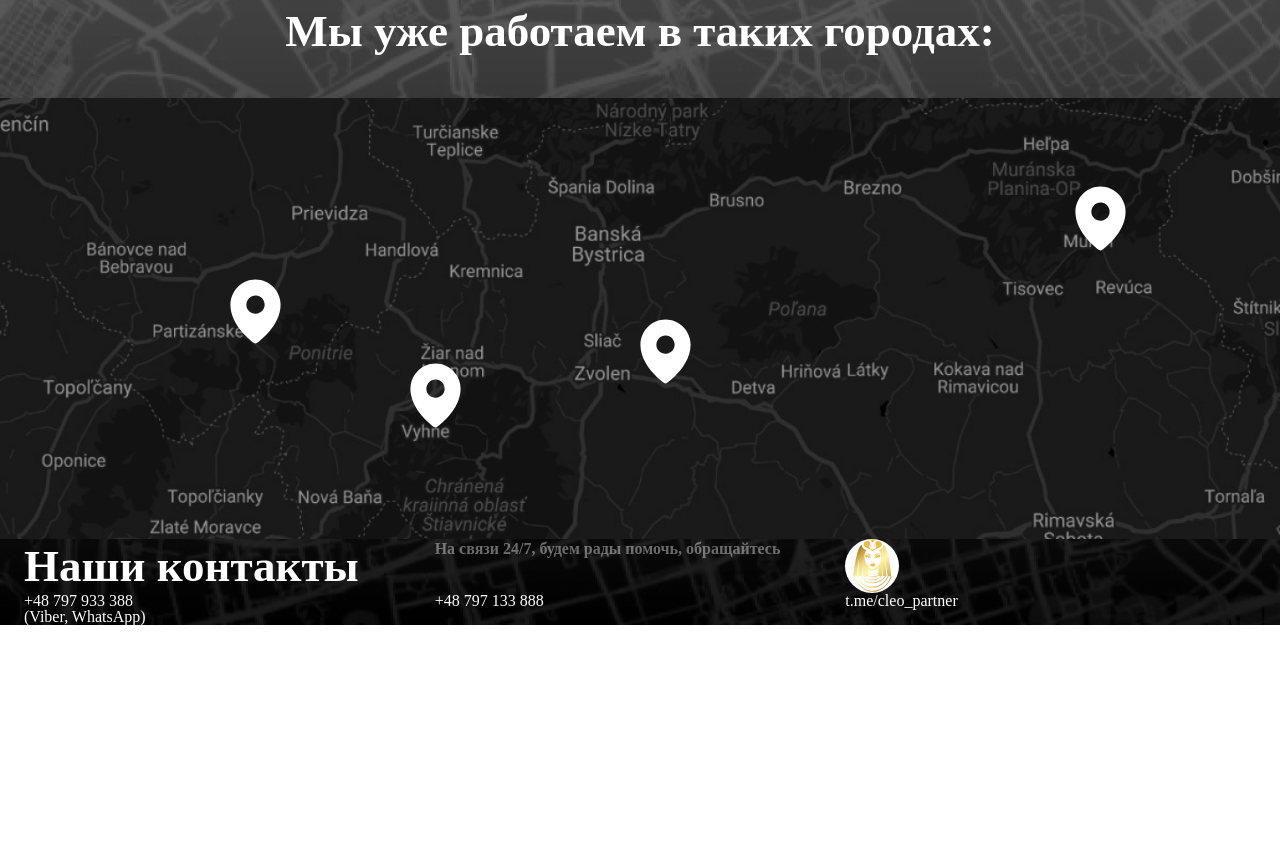
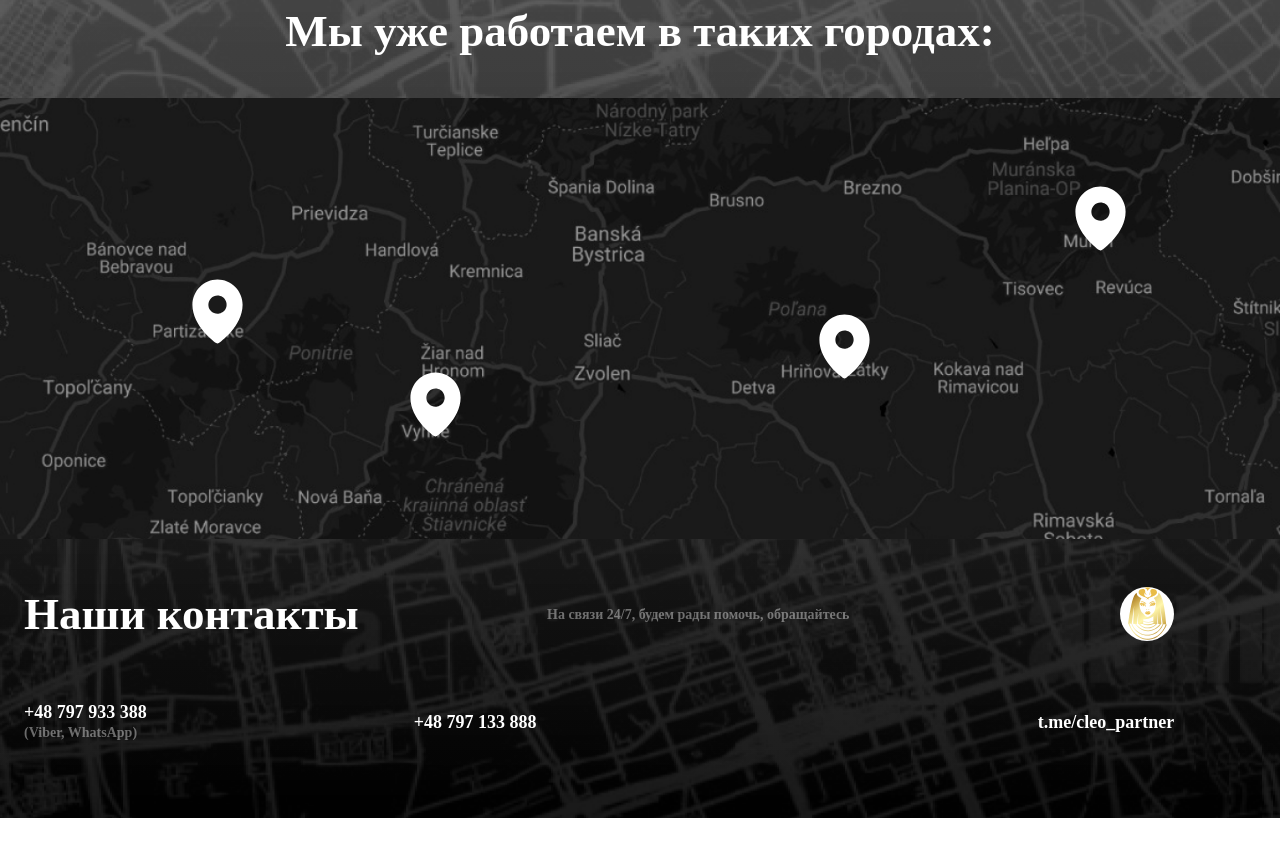
Before and after one commit to vlad1079/taxi, a plain HTML site: page index.html in a window 1280 px wide. Shown: the part 4706-5556 px from the top of the page. Before the commit the page ends 5331 px from the top, so only its background shows below. Drawn offline with Linux system fonts and the light colour scheme; a web font is replaced by a local one.

Commit message:
31_12_2022

```diff
--- a/index.html
+++ b/index.html
@@ -223,5 +223,26 @@
       </div>
     </div>
   </main>
+  <footer class="footer">
+    <ul class="footer_nav">
+      <li><a href=""></a></li>
+      <li><a href=""></a></li>
+      <li><a href=""></a></li>
+      <li><a href=""></a></li>
+      <li><a href=""></a></li>
+    </ul>
+    <ul class="footer_logo">
+      <li><img src="" alt=""></li>
+      <li><img src="" alt=""></li>
+    </ul>
+    <ul class="footer_media">
+      <li></li>
+      <li></li>
+    </ul>
+    <ul class="footer_politeca">
+      <li></li>
+      <li></li>
+    </ul>
+  </footer>
 </body>
 </html>
--- a/scss/main.scss
+++ b/scss/main.scss
@@ -561,21 +561,21 @@ header.header {
       width: 51px;
       height: 65px;
       top: 41%;
-      left: 18%;
+      left: 15%;
     }
     &>img:nth-of-type(3) {
       position: absolute;
       width: 51px;
       height: 65px;
-      top: 60%;
+      top: 62%;
       left: 32%;
     }
     &>img:nth-of-type(4) {
       position: absolute;
       width: 51px;
       height: 65px;
-      top: 50%;
-      left: 50%;
+      top: 49%;
+      left: 64%;
     }
     &>img:nth-of-type(5) {
       position: absolute;
@@ -587,6 +587,8 @@ header.header {
   }
   .main_are_working_contact {
     font-family: $fontRF;
+    padding-top: 48px;
+    padding-bottom: 76px;
     & a {
       color: #fff;
     }
@@ -596,8 +598,18 @@ header.header {
       padding-right: 15px;
       margin: 0 auto;
       display: grid;
-      grid-template-columns: repeat(3, 1fr);
-      justify-items: auto;
+      // grid-template-columns: minmax(0, 1.25fr) minmax(0, 1.25fr) minmax(0, 0.25fr);
+      // justify-content: space-between;
+      grid-template-columns: minmax(min-content,max-content) minmax(min-content, 569px) minmax(min-content, auto);
+      grid-gap: 60px 55px;
+      place-items: center start;
+      // grid-template-columns: repeat(auto-fit, minmax(200px, 1fr));
+
+      a {
+      font-weight: 700;
+      font-size: 18px;
+      line-height: 22px;
+      }
 
       &>h2 {
       font-weight: 700;
@@ -606,15 +618,29 @@ header.header {
       }
       &>p {
         font-weight: 700;
-          font-size: 16px;
+          font-size: 14px;
           line-height: 19px;
           opacity: 0.4;
+          place-self: center center;
       }
       &>img {
         border-radius: 50%;
         width: 54px;
         height: 54px;
         background-color: #fff;
+        place-self: center center;
+      }
+      &>div.div {
+        &>a {
+          padding-bottom: 8px;
+        }
+        &>p {
+          font-family: $fontDewi;
+          font-weight: 700;
+          font-size: 14px;
+          line-height: 19px;
+          opacity: 0.4;
+        }
       }
     }
   }
```
Also changed, not shown: css/style.css, 1 other file.
